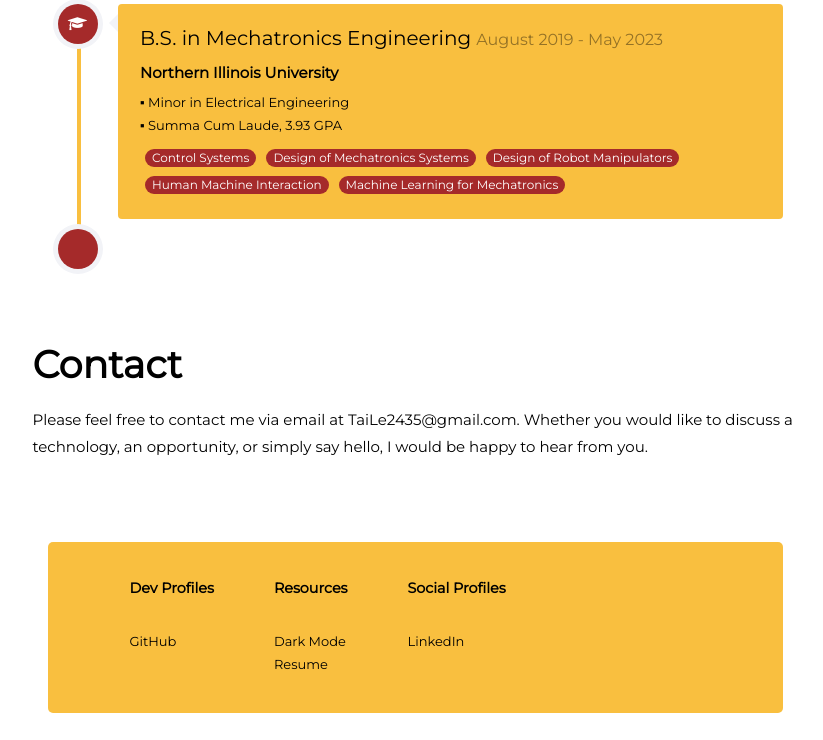
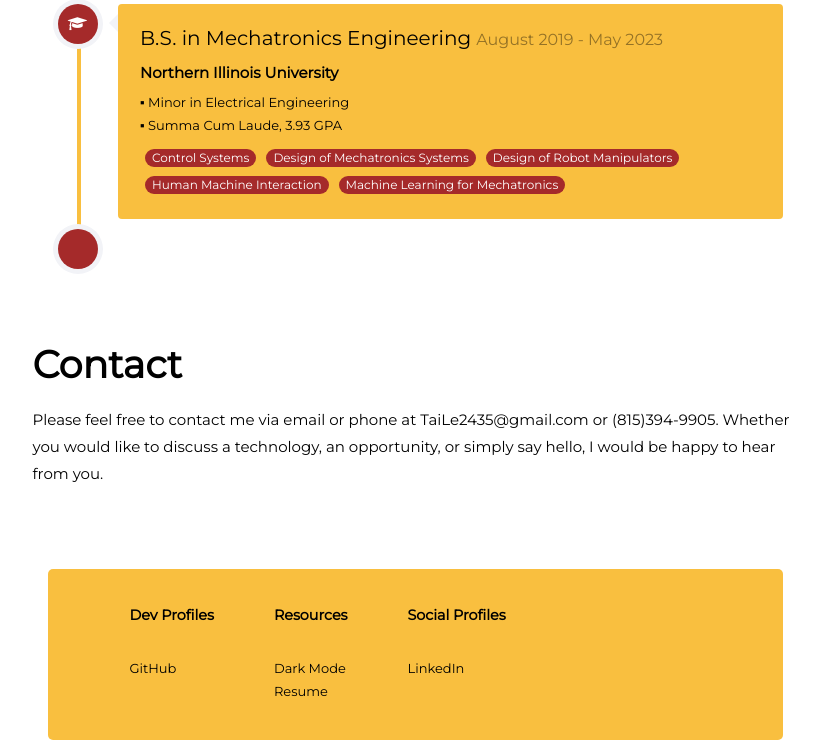
Before and after one commit to TaiLe2435/TaiLe2435.github.io, a plain HTML site: page index.html in a window 1280 px wide. Shown: the part 2409-3149 px from the top of the page, without its empty margins (375-1198 px from the left). Before the commit the page ends 3122 px from the top, so only its background shows below. Drawn offline with Linux system fonts and the light colour scheme; no server answers; a web font is replaced by a local one.

Commit message:
added number to contact section

```diff
--- a/index.html
+++ b/index.html
@@ -222,7 +222,7 @@
                      <div class="about-desc">
                         <h1>Contact</h1>
                      </div>
-                     <p>Please feel free to contact me via email at TaiLe2435@gmail.com. Whether you would like
+                     <p>Please feel free to contact me via email or phone at TaiLe2435@gmail.com or (815)394-9905. Whether you would like
                         to discuss a technology, an opportunity, or simply say hello, I would be happy to
                         hear from you.
                      </p>
```
